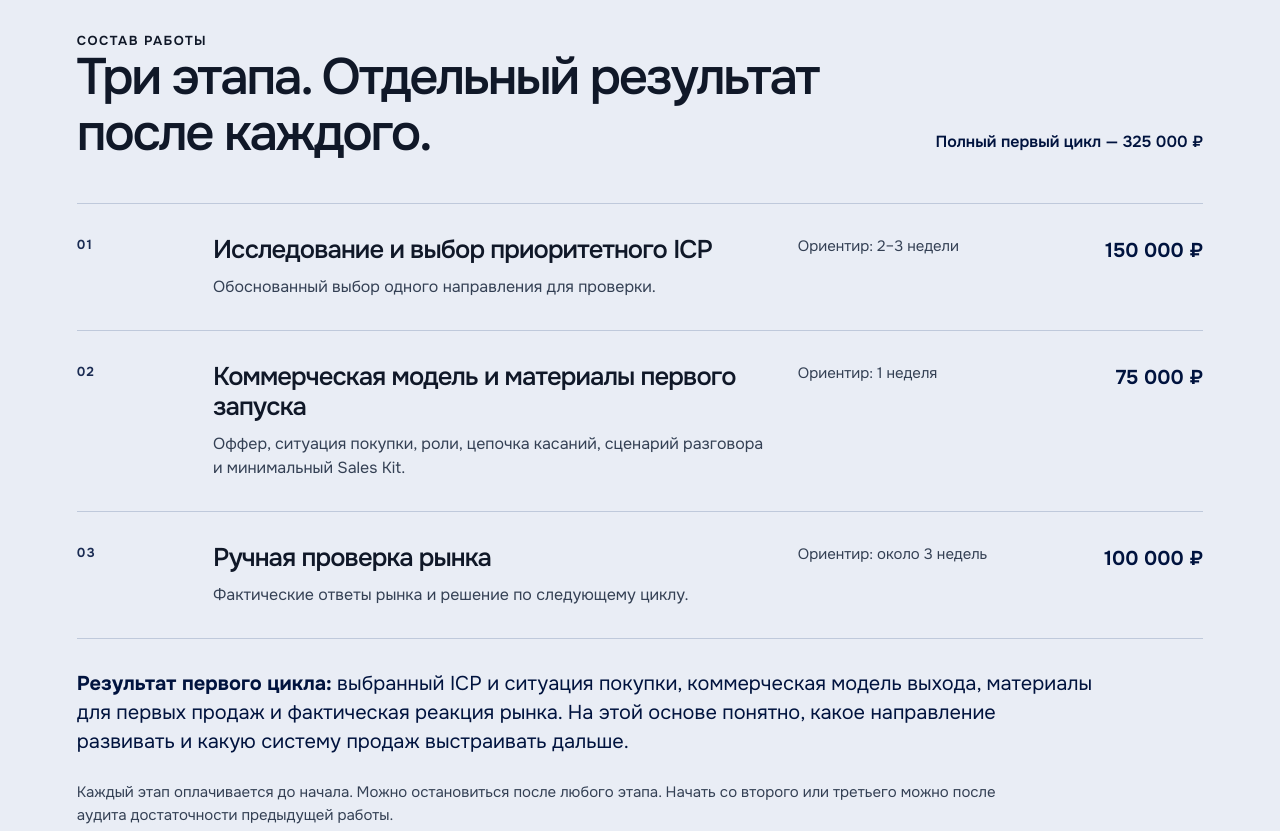
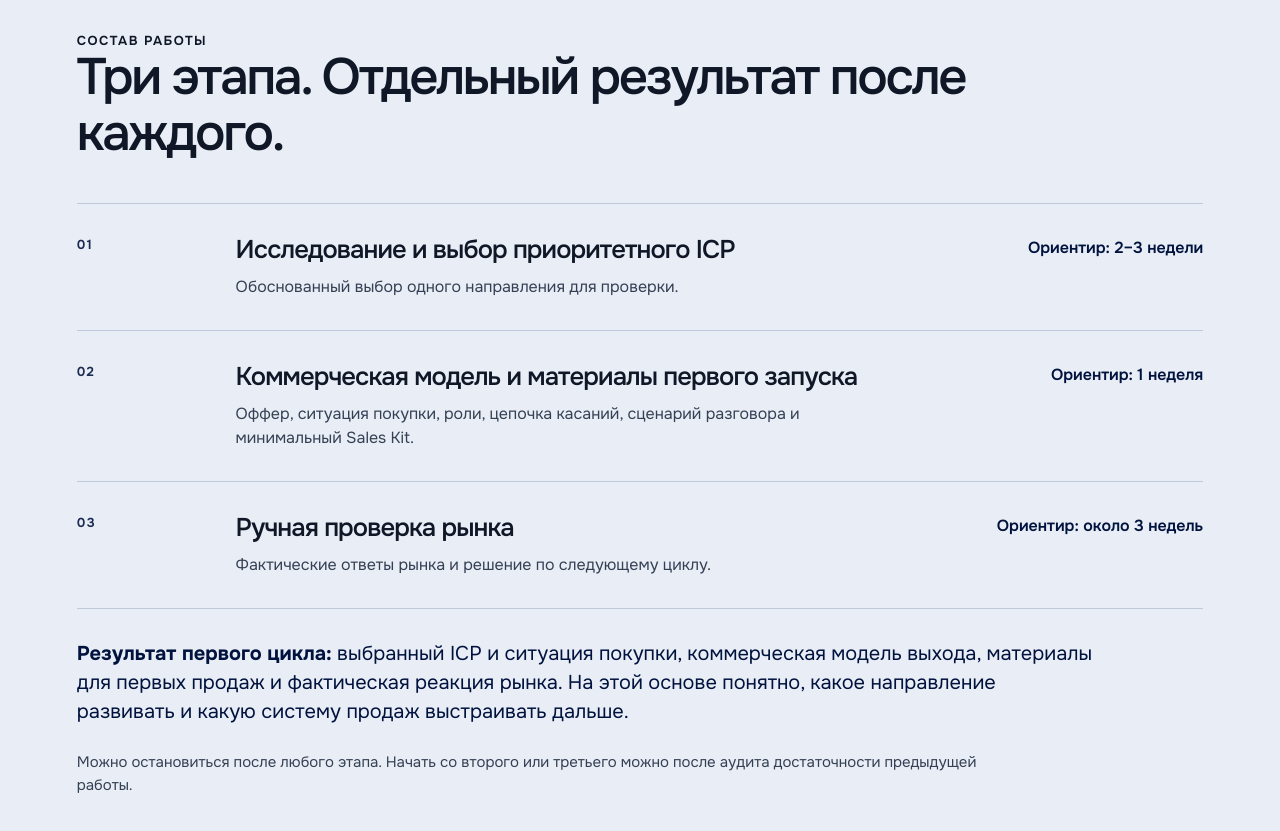
Before and after one commit to mvprun/mvprun.github.io, a plain HTML site: page index.html in a window 1280 px wide. Shown: the part 2780-3611 px from the top of the page. Drawn offline with Linux system fonts and the light colour scheme.

Commit message:
Add files via upload

```diff
--- a/index.html
+++ b/index.html
@@ -65,16 +65,14 @@
     .method-step p{color:#344054;font-size:16px;line-height:1.55}
     .outcome{margin-top:42px;font-size:20px;line-height:1.45;color:var(--navy);max-width:800px}
     .stages{background:var(--pale)}
-    .stages-header{display:flex;align-items:end;justify-content:space-between;gap:30px;margin-bottom:42px}
+    .stages-header{margin-bottom:42px}
     .stages-header h2{margin-bottom:0}
-    .price-total{white-space:nowrap;font-size:16px;font-weight:600;color:var(--navy);padding-bottom:7px}
-    .stage{display:grid;grid-template-columns:minmax(85px,1fr) minmax(0,5fr) minmax(150px,2fr) minmax(120px,1.4fr);gap:24px;align-items:start;padding:31px 0;border-top:1px solid #bfc9db}
+    .stage{display:grid;grid-template-columns:minmax(85px,1fr) minmax(0,5fr) minmax(150px,2fr);gap:24px;align-items:start;padding:31px 0;border-top:1px solid #bfc9db}
     .stage:last-of-type{border-bottom:1px solid #bfc9db}
     .stage-number{font-size:13px;font-weight:650;letter-spacing:.1em;color:var(--blue)}
     .stage h3{font-size:clamp(21px,2vw,29px);margin-bottom:10px}
     .stage p{font-size:16px;line-height:1.5;color:#344054;margin-bottom:0}
-    .stage-duration{font-size:15px;color:#344054}
-    .stage-price{font-size:20px;font-weight:650;color:var(--navy);text-align:right;white-space:nowrap}
+    .stage-duration{font-size:16px;font-weight:600;color:var(--navy);text-align:right}
     .stage-summary{font-size:20px;line-height:1.45;color:var(--navy);max-width:1020px;margin-top:30px}
     .stage-note{font-size:15px;color:#344054;max-width:920px;margin-top:25px}
     .evidence .intro{max-width:800px;margin-bottom:45px}
@@ -95,8 +93,8 @@
     .footer{background:var(--navy);color:#b9c8e8;border-top:1px solid var(--dark-line);padding-block:30px;font-size:14px}
     .footer .wrap{display:flex;align-items:center;justify-content:space-between;gap:20px}
     .footer a{text-underline-offset:3px}
-    @media(max-width:900px){.hero-grid{grid-template-columns:1fr}.hero-aside{justify-self:start;max-width:740px;border-left:0;border-top:1px solid var(--line);padding:24px 0 0;margin-top:30px}.split{grid-template-columns:1fr;gap:35px}.fit{grid-template-columns:1fr;gap:10px}.stage{grid-template-columns:45px minmax(0,1fr) auto}.stage-duration{grid-column:2}.stage-price{grid-column:3;grid-row:1;text-align:right}.method-grid{grid-template-columns:1fr}.method-step,.method-step+.method-step{border-left:0;border-top:1px solid var(--line);padding:25px 0}.method-step:first-child{border-top:0}.step-no{margin-bottom:18px}.case-grid{grid-template-columns:1fr}.case,.case+.case{border-left:0;padding:28px 0}.case+.case{border-top:1px solid var(--line)}}
-    @media(max-width:600px){body{font-size:16px}.site-header{height:82px}.brand{gap:10px;font-size:15px}.brand img{width:47px;height:47px}.header-link{font-size:13px}.hero{padding-top:55px;padding-bottom:80px}h1{font-size:clamp(43px,11.5vw,62px);line-height:1.04;margin-bottom:26px}h2{font-size:clamp(34px,9vw,47px)}.lead{font-size:19px}.section{padding-block:78px}.cta{width:100%;max-width:360px}.stages-header{display:block}.price-total{margin-top:13px}.stage{grid-template-columns:35px 1fr;gap:12px;padding:25px 0}.stage-price{grid-column:2;grid-row:auto;text-align:left;font-size:19px}.stage-duration{grid-column:2}.stage h3{font-size:22px}.closing{padding-block:78px}.footer .wrap{display:block}.footer a{display:inline-block;margin-top:10px}}
+    @media(max-width:900px){.hero-grid{grid-template-columns:1fr}.hero-aside{justify-self:start;max-width:740px;border-left:0;border-top:1px solid var(--line);padding:24px 0 0;margin-top:30px}.split{grid-template-columns:1fr;gap:35px}.fit{grid-template-columns:1fr;gap:10px}.stage{grid-template-columns:45px minmax(0,1fr)}.stage-duration{grid-column:2;text-align:left}.method-grid{grid-template-columns:1fr}.method-step,.method-step+.method-step{border-left:0;border-top:1px solid var(--line);padding:25px 0}.method-step:first-child{border-top:0}.step-no{margin-bottom:18px}.case-grid{grid-template-columns:1fr}.case,.case+.case{border-left:0;padding:28px 0}.case+.case{border-top:1px solid var(--line)}}
+    @media(max-width:600px){body{font-size:16px}.site-header{height:82px}.brand{gap:10px;font-size:15px}.brand img{width:47px;height:47px}.header-link{font-size:13px}.hero{padding-top:55px;padding-bottom:80px}h1{font-size:clamp(43px,11.5vw,62px);line-height:1.04;margin-bottom:26px}h2{font-size:clamp(34px,9vw,47px)}.lead{font-size:19px}.section{padding-block:78px}.cta{width:100%;max-width:360px}.stage{grid-template-columns:35px 1fr;gap:12px;padding:25px 0}.stage h3{font-size:22px}.closing{padding-block:78px}.footer .wrap{display:block}.footer a{display:inline-block;margin-top:10px}}
     @media(prefers-reduced-motion:reduce){html{scroll-behavior:auto}.cta,.cta .arrow{transition:none}.cta:hover,.cta:hover .arrow{transform:none}}
   </style>
 </head>
@@ -147,12 +145,12 @@
     <section class="section stages" aria-labelledby="stages-title">
       <div class="wrap">
         <div class="eyebrow">Состав работы</div>
-        <div class="stages-header"><h2 id="stages-title">Три этапа. Отдельный результат после каждого.</h2><div class="price-total">Полный первый цикл — 325 000 ₽</div></div>
-        <div class="stage"><div class="stage-number">01</div><div><h3>Исследование и выбор приоритетного ICP</h3><p>Обоснованный выбор одного направления для проверки.</p></div><div class="stage-duration">Ориентир: 2–3 недели</div><div class="stage-price">150 000 ₽</div></div>
-        <div class="stage"><div class="stage-number">02</div><div><h3>Коммерческая модель и материалы первого запуска</h3><p>Оффер, ситуация покупки, роли, цепочка касаний, сценарий разговора и минимальный Sales Kit.</p></div><div class="stage-duration">Ориентир: 1 неделя</div><div class="stage-price">75 000 ₽</div></div>
-        <div class="stage"><div class="stage-number">03</div><div><h3>Ручная проверка рынка</h3><p>Фактические ответы рынка и решение по следующему циклу.</p></div><div class="stage-duration">Ориентир: около 3 недель</div><div class="stage-price">100 000 ₽</div></div>
+        <div class="stages-header"><h2 id="stages-title">Три этапа. Отдельный результат после каждого.</h2></div>
+        <div class="stage"><div class="stage-number">01</div><div><h3>Исследование и выбор приоритетного ICP</h3><p>Обоснованный выбор одного направления для проверки.</p></div><div class="stage-duration">Ориентир: 2–3 недели</div></div>
+        <div class="stage"><div class="stage-number">02</div><div><h3>Коммерческая модель и материалы первого запуска</h3><p>Оффер, ситуация покупки, роли, цепочка касаний, сценарий разговора и минимальный Sales Kit.</p></div><div class="stage-duration">Ориентир: 1 неделя</div></div>
+        <div class="stage"><div class="stage-number">03</div><div><h3>Ручная проверка рынка</h3><p>Фактические ответы рынка и решение по следующему циклу.</p></div><div class="stage-duration">Ориентир: около 3 недель</div></div>
         <p class="stage-summary"><strong>Результат первого цикла:</strong> выбранный ICP и ситуация покупки, коммерческая модель выхода, материалы для первых продаж и фактическая реакция рынка. На этой основе понятно, какое направление развивать и какую систему продаж выстраивать дальше.</p>
-        <p class="stage-note">Каждый этап оплачивается до начала. Можно остановиться после любого этапа. Начать со второго или третьего можно после аудита достаточности предыдущей работы.</p>
+        <p class="stage-note">Можно остановиться после любого этапа. Начать со второго или третьего можно после аудита достаточности предыдущей работы.</p>
       </div>
     </section>
     <section class="section evidence" aria-labelledby="evidence-title">
```
